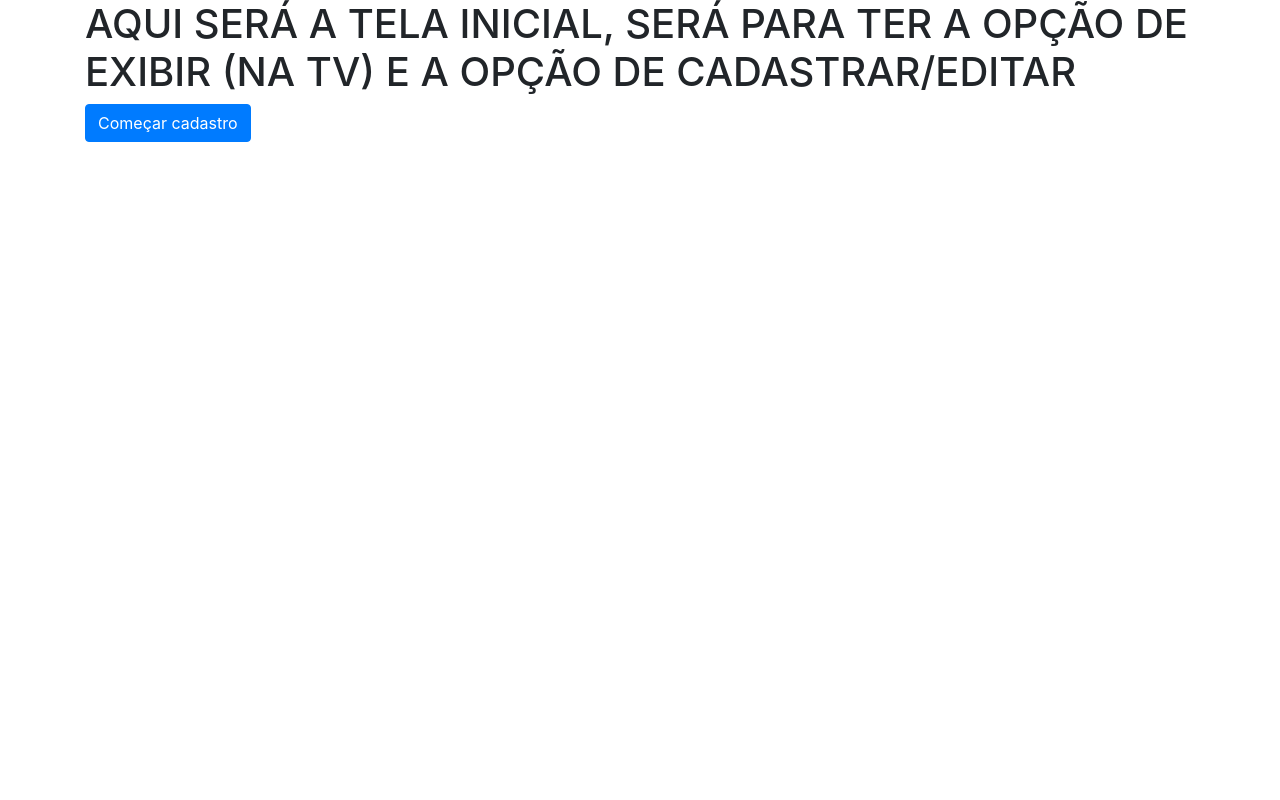
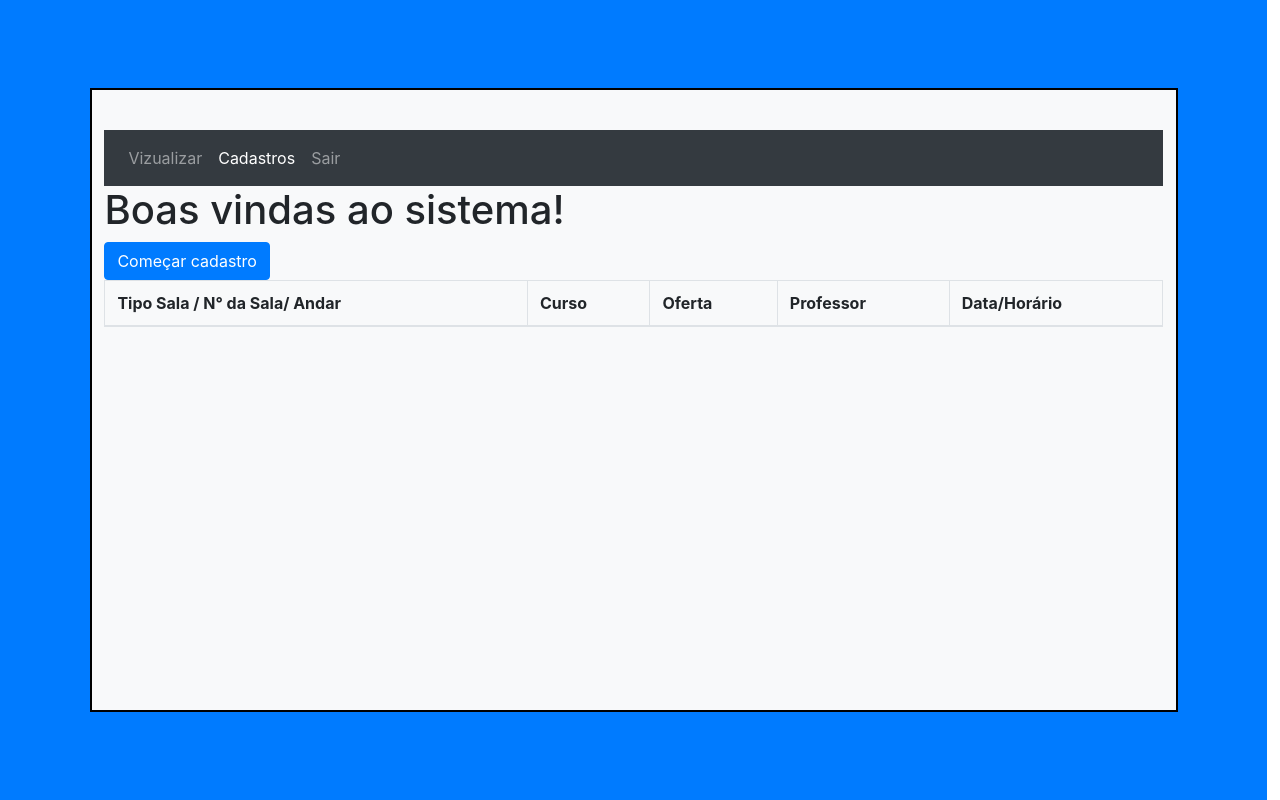
Before and after one commit to WSalathiel/ClassFinder, a PHP site: page / in a window 1280 px wide. Run offline with PHP 8.4, Linux system fonts and the light colour scheme; lists and menus that the app fills with data are empty; some libraries are stand-ins or nearby versions.

Commit message:
Adjusts | WIP 12

```diff
--- a/index.php
+++ b/index.php
@@ -1,19 +1,81 @@
-<!DOCTYPE html>
+<!DOCTYPE html5>
 <html>
+
 <head>
-    <title>TELA INICIAL</title>
-    <link rel="stylesheet" href="https://stackpath.bootstrapcdn.com/bootstrap/4.3.1/css/bootstrap.min.css">
-    <meta charset="UTF-8"/>
-    <!-- Adicionando CSS do Bootstrap -->
+  <title>Pagina</title>
+  <meta charset="utf-8" />
+  <meta http-equiv="X-UA-Compatible" content="IE=edge" />
+  <meta name="viewport" content="width=device-width, initial-scale=1.0" />
+  <link rel="stylesheet" href="./view/css/bootstrap.min.css" type="text/css" />
+  <link rel="stylesheet" href="./view/css/sweetalert2.min.css" type="text/css" />
+  <link rel="stylesheet" href="./view/css/style.css" type="text/css" />
+  <link rel="stylesheet" href="https://cdnjs.cloudflare.com/ajax/libs/font-awesome/6.1.1/css/all.min.css"
+  integrity="sha512-KfkfwYDsLkIlwQp6LFnl8zNdLGxu9YAA1QvwINks4PhcElQSvqcyVLLD9aMhXd13uQjoXtEKNosOWaZqXgel0g=="
+  crossorigin="anonymous" referrerpolicy="no-referrer" />
+  <script src="https://code.jquery.com/jquery-3.6.0.min.js"></script>
+  <script src="https://cdn.jsdelivr.net/npm/sweetalert2@10"></script>
+
+  <style>
+    .content {
+      height: 78vh;
+      width: 85vw;
+      overflow-y: auto;
+      padding: 5vh 1vw;
+    }
+  </style>
 </head>
+
 <body>
-    <div class="container">
-      <h1>AQUI SERÁ A TELA INICIAL, SERÁ PARA TER A OPÇÃO DE EXIBIR (NA TV) E A OPÇÃO DE CADASTRAR/EDITAR</h1>
+  <div class="container-fluid d-flex align-items-center justify-content-center bg-primary">
+    <div class="content bg-light">
 
-    <!-- Botão para abrir a primeira modal -->
+      <nav class="navbar navbar-expand-lg navbar-dark bg-dark">
+        <button class="navbar-toggler" type="button" data-bs-toggle="collapse" data-bs-target="#subnav">
+          <span class="navbar-toggler-icon"></span>
+        </button>
+        <div class="collapse navbar-collapse" id="subnav">
+          <ul class="navbar-nav">
+            <a class="nav-link" href="usuarios.php">
+              Vizualizar
+            </a>
+            <a class="nav-link active" href="tarefas.php">
+              Cadastros
+            </a>
+            <a class="nav-link" href="../index.php">
+              Sair
+            </a>
+          </ul>
+        </div>
+      </nav>
+
+      <h1>Boas vindas ao sistema!</h1>
       <button type="button" class="btn btn-primary" data-toggle="modal" data-target="#modal1">
         Começar cadastro
       </button>
+
+      <div class="table-responsive">
+        <table class="table table-condensed table-bordered">
+          <thead>
+            <tr>
+              <th> Tipo Sala / N° da Sala/ Andar</th>
+              <th>Curso</th>
+              <th>Oferta</th>
+              <th>Professor</th>
+              <th>Data/Horário</th>
+            </tr>
+          </thead>
+          <tbody id="conteudo-tarefa"></tbody>
+        </table>
+      </div>
+
+    </div>
+  </div>
+</body>
+
+<script type="text/javascript"></script>
+
+</html>
+  <!-- Botão para abrir a primeira modal -->
 
   <!-- Cadastro da Sala -->
   <div class="modal fade" id="modal1" tabindex="-1" role="dialog" aria-labelledby="modal1Label" aria-hidden="true">
@@ -33,6 +95,10 @@
           <div class="form-group">
             <label for="numeroSala">Número da Sala:</label>
             <input type="number" class="form-control" id="numeroSala" name="numeroSala" placeholder="Digite o número da sala">
+          </div>
+          <div class="form-group">
+            <label for="numeroSala">Andar:</label>
+            <input type="number" class="form-control" id="andarSala" name="andarSala" placeholder="Digite o andar da sala">
           </div>
           <button type="button" class="btn btn-secondary" data-dismiss="modal">Cancelar</button>
           <button type="button" class="btn btn-primary" id="btnModal2">Próximo</button>
@@ -155,12 +221,11 @@
         </div>
       </div>
     </div>
-
 </body>
 
-  <script src="./view/js/jquery-3.6.0.min.js" type="text/javascript"></script>
-  <script src="./view/js/sweetalert2.all.min.js" type="text/javascript"></script>
-  <script src="./view/js/bootstrap.min.js" type="text/javascript"></script>
+  <script src="https://code.jquery.com/jquery-3.3.1.slim.min.js"></script>
+  <script src="https://cdnjs.cloudflare.com/ajax/libs/popper.js/1.14.7/umd/popper.min.js"></script>
+  <script src="https://stackpath.bootstrapcdn.com/bootstrap/4.3.1/js/bootstrap.min.js"></script>
 
   <script>
     $('#btnModal2').click(async function(e){
```
Also changed, not shown: img/background-TELA INICIAL.jpg (added). Lines whose indentation alone changed are shown as unchanged.
